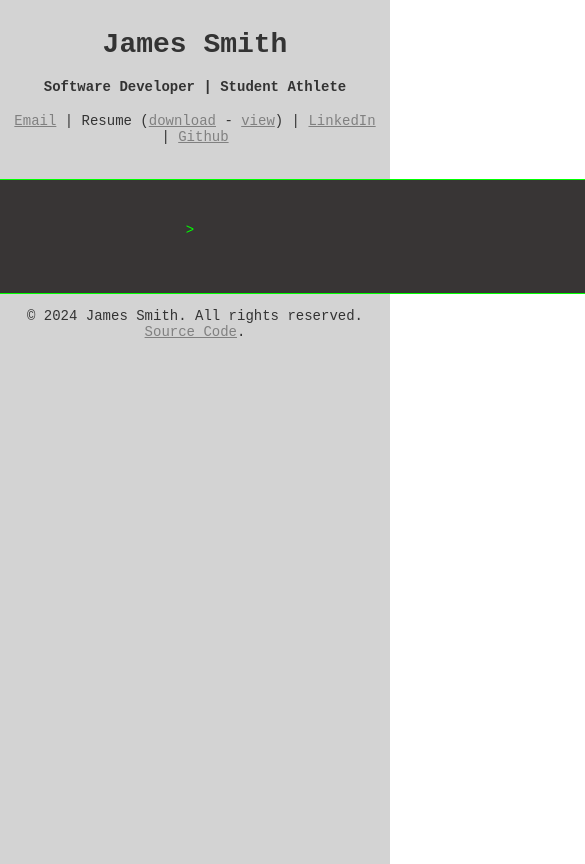
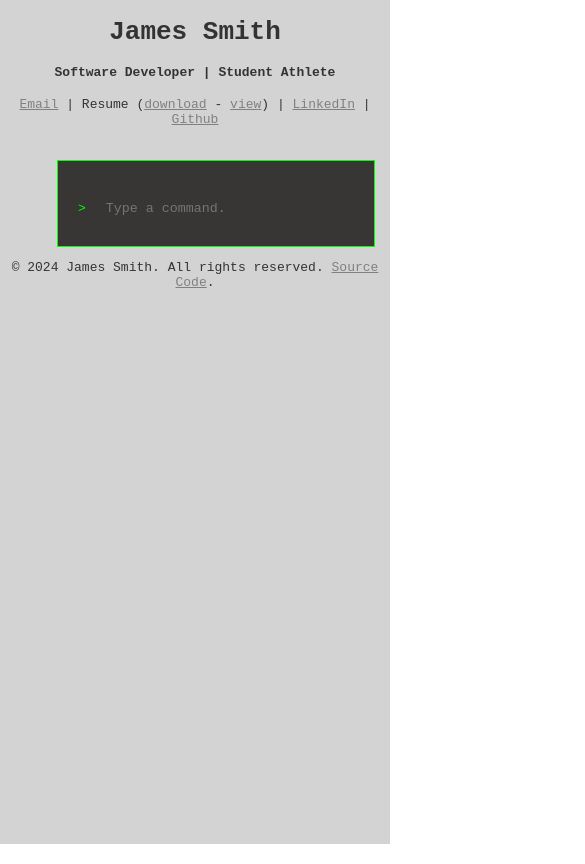
Before and after one commit to gitJamoo/js-cli-portfolio, a React (Create React App) app: page / in a window 390 px wide. Shown: the top 864 px of the page, 585 px wide, since content can reach past the window. Built offline with nearby package versions, Linux system fonts and the light colour scheme.

Commit message:
fixed spill over issues

```diff
--- a/src/App.css
+++ b/src/App.css
@@ -41,7 +41,7 @@ a:hover {
 .cli-container {
   font-family: monospace;
   width: 100%;
-  max-width: 800px;
+  max-width: 800em;
   border: 1px solid #00ff00;
   padding: 20px;
   background-color: #383535;
@@ -54,10 +54,11 @@ a:hover {
 .cli-output {
   font-family: monospace;
   margin-bottom: 10px;
-  white-space: pre-wrap; /* Ensure text wraps and respects whitespace */
+  white-space: pre-wrap; /* Preserve whitespace but allow text to wrap */
   text-align: left;
-  width: 100vh; /* Ensure it takes up the full width of its parent */
-  box-sizing: border-box; /* Include padding and border in the element's total width and height */
+  width: 60vw; /* Adjust width based on viewport width */
+  box-sizing: border-box; /* Include padding and border in width */
+  overflow: clip;
 }
 
 .cli-container input {
@@ -91,34 +92,3 @@ a:hover {
   background-color: #383535;
   border: 1px solid #00ff00; /* Add border for suggestions */
 }
-
-/* Mobile Styles */
-@media (max-width: 768px) {
-  .App {
-    padding: 10px; /* Add some padding for smaller screens */
-  }
-
-  .main-content {
-    width: 100%; /* Full width on small screens */
-    padding: 10px; /* Reduced padding */
-  }
-
-  .cli-output {
-    font-size: 14px; /* Smaller font size for smaller screens */
-  }
-
-  .input-wrapper {
-    flex-direction: column; /* Stack input label and input vertically on small screens */
-    align-items: stretch; /* Stretch to full width */
-  }
-}
-
-@media (max-width: 480px) {
-  .App {
-    font-size: 14px; /* Further reduce font size for very small screens */
-  }
-
-  .cli-output {
-    font-size: 12px; /* Further reduce font size */
-  }
-}
--- a/src/App.tsx
+++ b/src/App.tsx
@@ -2,16 +2,16 @@
 import React, { useState, useEffect } from "react";
 import "./App.css";
 
-// const generateRandomLightColor = (): string => {
-//   const r = Math.floor(Math.random() * 256);
-//   const g = Math.floor(Math.random() * 256);
-//   const b = Math.floor(Math.random() * 256);
-//   // Ensure the color is light
-//   return `rgb(${Math.min(r + 200, 255)}, ${Math.min(g + 200, 255)}, ${Math.min(
-//     b + 200,
-//     255
-//   )})`;
-// };
+const generateRandomLightColor = (): string => {
+  const r = Math.floor(Math.random() * 256);
+  const g = Math.floor(Math.random() * 256);
+  const b = Math.floor(Math.random() * 256);
+  // Ensure the color is light
+  return `rgb(${Math.min(r + 200, 255)}, ${Math.min(g + 200, 255)}, ${Math.min(
+    b + 200,
+    255
+  )})`;
+};
 
 const App: React.FC = () => {
   const [input, setInput] = useState<string>("");
@@ -141,6 +141,10 @@ const App: React.FC = () => {
     } as React.ChangeEvent<HTMLInputElement>);
   };
 
+  const handleMenuClose = () => {
+    setShowMenu(false);
+  };
+
   const handleModalConfirm = () => {
     setRainbowMode(true);
     setShowModal(false);
@@ -168,8 +172,15 @@ const App: React.FC = () => {
         <h4>Software Developer | Student Athlete</h4>
         <p>
           <a href="mailto:james.smith@example.com">Email</a> | Resume (
-          <a href="https://chatgpt.com/">download</a> -{" "}
-          <a href="https://chatgpt.com/" rel="noopener noreferrer">
+          <a href="/path/to/resume.pdf" download="James_Smith_Resume.pdf">
+            download
+          </a>{" "}
+          -{" "}
+          <a
+            href="/path/to/resume.pdf"
+            target="_blank"
+            rel="noopener noreferrer"
+          >
             view
           </a>
           ) |{" "}
@@ -194,7 +205,7 @@ const App: React.FC = () => {
       <main>
         <div className="cli-container">
           <div className="cli-output">
-            <pre>{output}</pre>
+            <div>{output}</div>
           </div>
           <div className="input-wrapper">
             <input
@@ -257,11 +268,7 @@ const App: React.FC = () => {
       <footer className="footer">
         <p>
           © 2024 James Smith. All rights reserved.{" "}
-          <a
-            href="https://github.com/gitJamoo/js-cli-portfolio"
-            target="_blank"
-            rel="noopener noreferrer"
-          >
+          <a href="" target="_blank" rel="noopener noreferrer">
             Source Code
           </a>
           .
```
